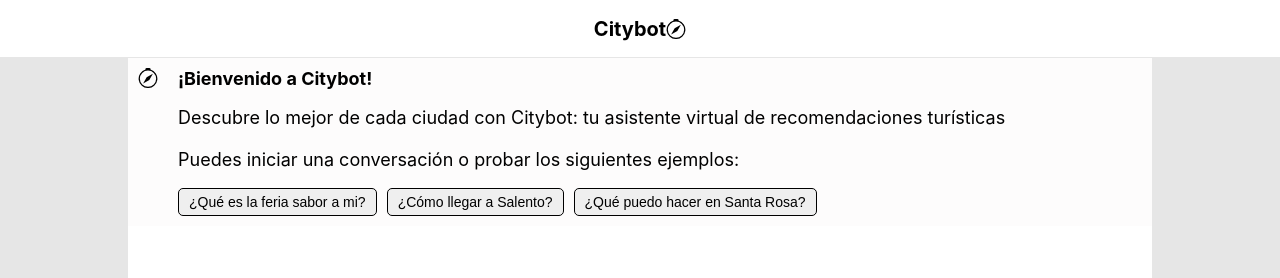
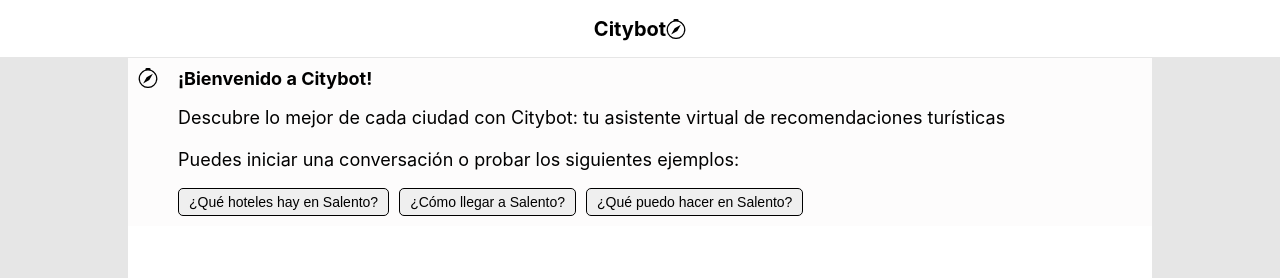
Before and after one commit to KevinZea/Chatbot-pdf, a React (Create React App) app: page / in a window 1280 px wide. Shown: the top 278 px of the page. Built offline with nearby package versions, Linux system fonts and the light colour scheme.

Commit message:
buttons service text

```diff
--- a/src/App.js
+++ b/src/App.js
@@ -64,9 +64,15 @@ function App() {
               Puedes iniciar una conversación o probar los siguientes ejemplos:
             </p>
             <div className='chat-baner-info-buttons'>
-              <button>¿Qué es la feria sabor a mi?</button>
-              <button>¿Cómo llegar a Salento?</button>
-              <button>¿Qué puedo hacer en Santa Rosa?</button>
+              <button onClick={(e) => {setPrompt("¿Qué hoteles hay en Salento?")}}>
+                ¿Qué hoteles hay en Salento?
+                </button>
+              <button onClick={(e) => {setPrompt("¿Cómo llegar a Salento?")}}>
+                ¿Cómo llegar a Salento?
+                </button>
+              <button onClick={(e) => {setPrompt("¿Qué puedo hacer en Salento?")}}>
+                ¿Qué puedo hacer en Salento?
+                </button>
             </div>
 
           </div>
--- a/src/chat.js
+++ b/src/chat.js
@@ -26,7 +26,7 @@ export async function createChat(question) {
         arrayMessages.push(user)
         const completion = await openai.createChatCompletion({
             model: 'gpt-3.5-turbo',
-            max_tokens: 200,
+            max_tokens: 250,
             messages: arrayMessages,
             // context: context,
             temperature:0.5
```
